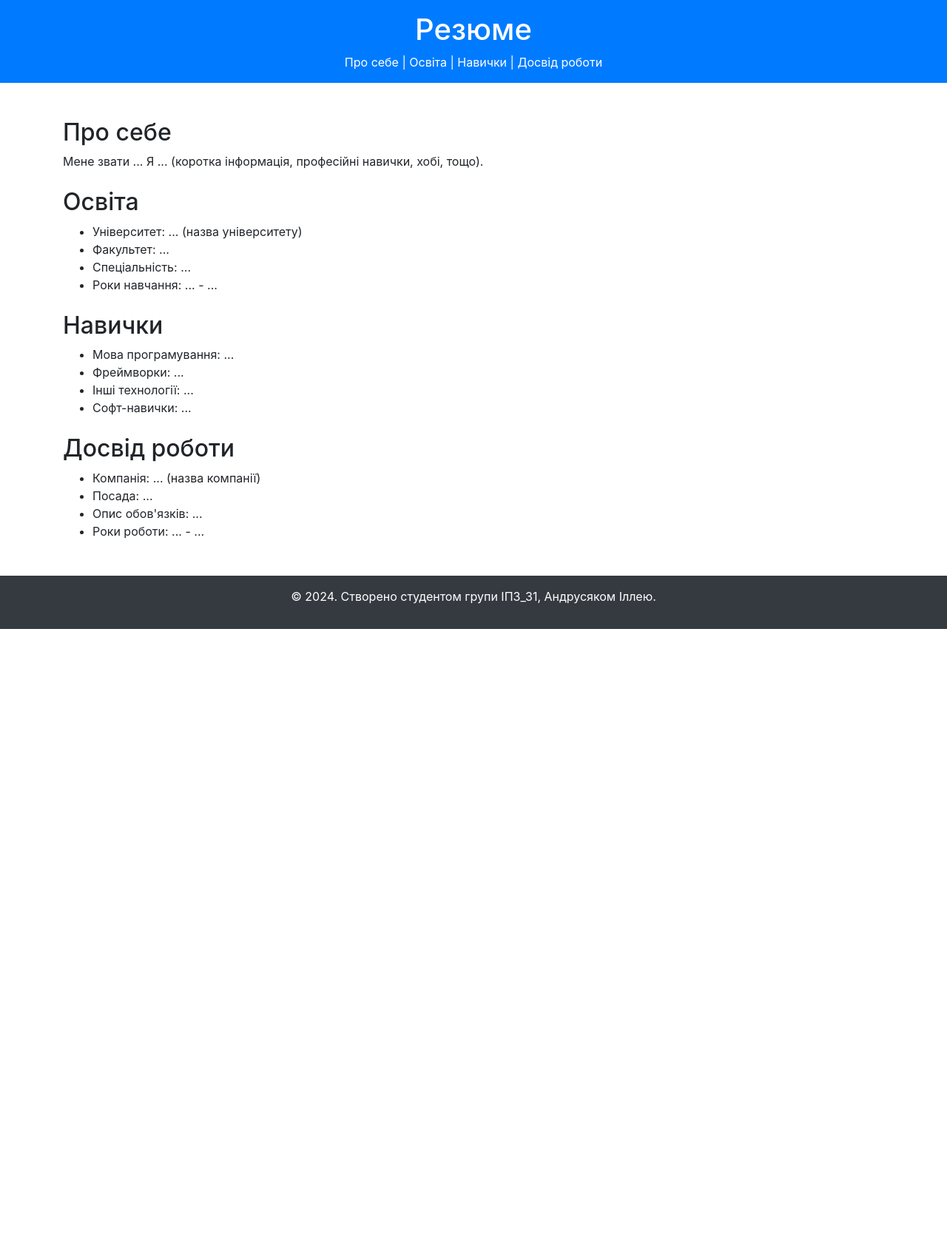
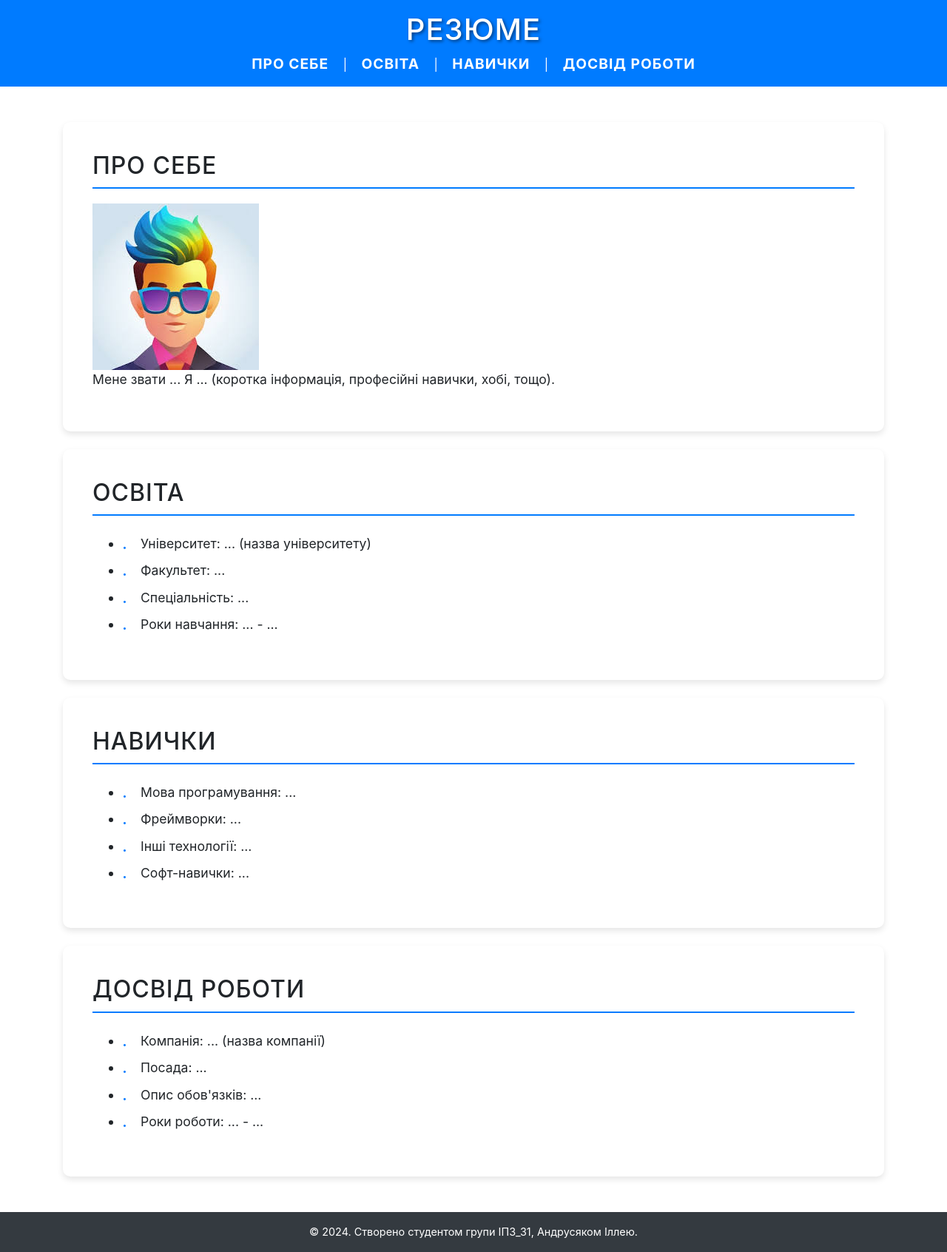
Before and after one commit to TarasDunets/flask-app-lab, a Flask app: page /resume in a window 1280 px wide. Shown: the whole page at 74% size. Before the commit the page ends 850 px from the top, so only its background shows below. Run offline with Flask 3, Linux system fonts and the light colour scheme; some libraries are stand-ins or nearby versions.

Commit message:
added static foldeк and filled with its necessary content

```diff
--- /dev/null
+++ b/static/css/styles.css
@@ -0,0 +1,113 @@
+/* Загальні налаштування */
+body {
+    font-family: 'Roboto', sans-serif;
+    background-color: #f4f7f6;
+    color: #333;
+    line-height: 1.6;
+    margin: 0;
+    padding: 0;
+}
+
+/* Заголовки */
+h1, h2 {
+    font-weight: bold;
+    margin-bottom: 20px;
+    text-transform: uppercase;
+    letter-spacing: 1px;
+}
+
+/* Посилання в навігації */
+a {
+    color: #ffffff;
+    text-transform: uppercase;
+    font-weight: bold;
+    letter-spacing: 1px;
+    transition: color 0.3s ease;
+}
+
+a:hover {
+    color: #ffcc00;
+    text-decoration: none;
+}
+
+/* Заголовок */
+header {
+    background-color: #007bff; /* Bootstrap primary color */
+    padding: 20px 0;
+}
+
+header h1 {
+    font-size: 2.5rem;
+    color: #ffffff;
+    text-shadow: 2px 2px 4px rgba(0, 0, 0, 0.5);
+}
+
+header nav a {
+    margin: 0 15px;
+    font-size: 1.2rem;
+}
+
+header nav a:hover {
+    color: #ffc107; /* Bootstrap warning color */
+}
+
+/* Секції */
+section {
+    background-color: #ffffff;
+    padding: 40px;
+    margin-bottom: 30px;
+    border-radius: 10px;
+    box-shadow: 0 4px 8px rgba(0, 0, 0, 0.1);
+}
+
+section h2 {
+    border-bottom: 2px solid #007bff;
+    padding-bottom: 10px;
+    margin-bottom: 20px;
+}
+
+section p, ul {
+    font-size: 1.1rem;
+}
+
+section ul li {
+    padding: 5px 0;
+    position: relative;
+    padding-left: 25px;
+}
+
+section ul li:before {
+    content: '\2024'; /* Bullet point */
+    position: absolute;
+    left: 0;
+    color: #007bff;
+    font-size: 1.5rem;
+    line-height: 1;
+}
+
+/* Футер */
+footer {
+    background-color: #343a40; /* Bootstrap dark color */
+    color: #ffffff;
+    padding: 20px;
+    text-align: center;
+    font-size: 0.9rem;
+}
+
+footer p {
+    margin: 0;
+    color: #ffffff;
+}
+
+/* Media Queries */
+@media (max-width: 768px) {
+    header h1 {
+        font-size: 2rem;
+    }
+    header nav a {
+        font-size: 1rem;
+    }
+    section {
+        padding: 20px;
+    }
+}
--- a/templates/resume.html
+++ b/templates/resume.html
@@ -3,6 +3,7 @@
 {% block content %}
 <section id="about" class="mb-4">
     <h2>Про себе</h2>
+    <img src="{{ url_for('static', filename='avatar.jpg') }}" alt="Фото">
     <p>Мене звати ... Я ... (коротка інформація, професійні навички, хобі, тощо).</p>
 </section>
 
```
Also changed, not shown: static/avatar.jpg (added).
